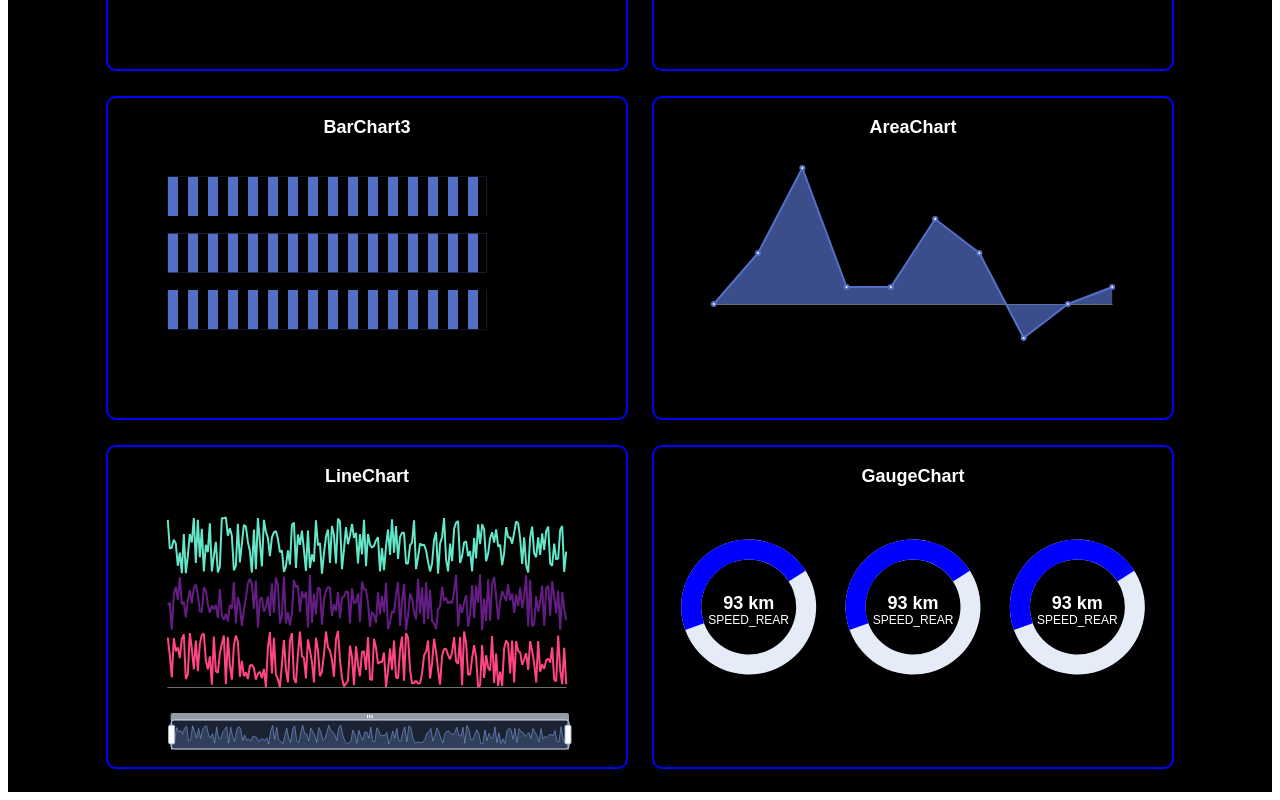
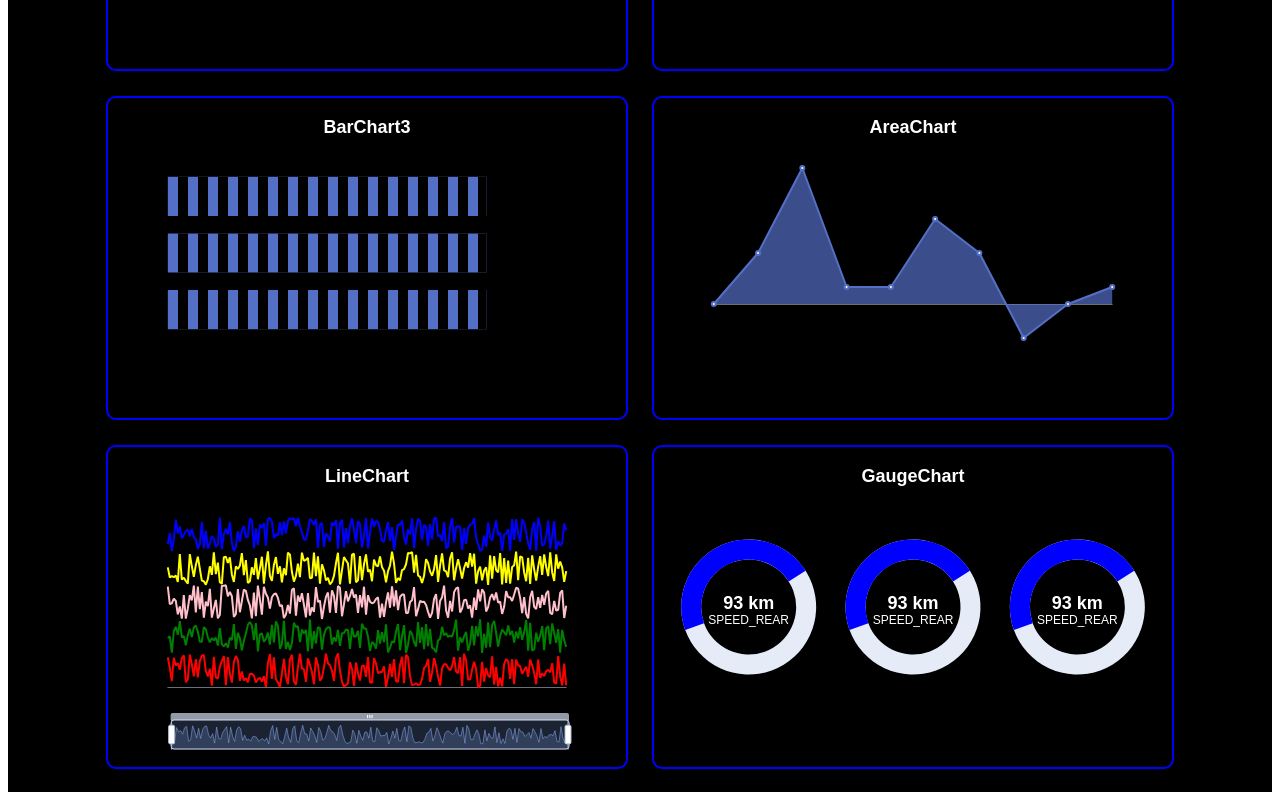
Before and after one commit to nishimura87/Echarts-test, a Nuxt app: page / in a window 1280 px wide. Shown: the part 283-1083 px from the top of the page. Built offline with nearby package versions, Linux system fonts and the light colour scheme.

Commit message:
チャート修正

```diff
--- a/components/AreaChart2.vue
+++ b/components/AreaChart2.vue
@@ -28,6 +28,8 @@ function getRandomInt(max) {
 const array1 = [];
 const array2 = [];
 const array3 = [];
+const array4 = [];
+const array5 = [];
 const max = 100;
 const length = 200
 for (let i = 0; i < length; i++) {
@@ -38,6 +40,12 @@ for (let i = 0; i < length; i++) {
 }
 for (let i = 0; i < length; i++) {
   array3.push(getRandomInt(max)+ 200);
+}
+for (let i = 0; i < length; i++) {
+  array4.push(getRandomInt(max)+ 300);
+}
+for (let i = 0; i < length; i++) {
+  array5.push(getRandomInt(max)+ 400);
 }
 
 const option = ({
@@ -84,7 +92,7 @@ const option = ({
       symbol: 'none',
       sampling: 'lttb',
       itemStyle: {
-        color: 'rgb(255, 70, 131)'
+        color: 'red'
       },
       data: array1,
     },
@@ -94,7 +102,7 @@ const option = ({
       symbol: 'none',
       sampling: 'lttb',
       itemStyle: {
-        color: 'rgb(100, 30, 131)'
+        color: 'green'
       },
       data: array2,
     },
@@ -104,9 +112,29 @@ const option = ({
       symbol: 'none',
       sampling: 'lttb',
       itemStyle: {
-        color: 'rgb(100, 230, 201)'
+        color: 'pink'
       },
       data: array3,
+    },
+    {
+      name: 'Fake Data3',
+      type: 'line',
+      symbol: 'none',
+      sampling: 'lttb',
+      itemStyle: {
+        color: 'yellow'
+      },
+      data: array4,
+    },
+    {
+      name: 'Fake Data3',
+      type: 'line',
+      symbol: 'none',
+      sampling: 'lttb',
+      itemStyle: {
+        color: 'blue'
+      },
+      data: array5,
     }
   ],
 });
```
